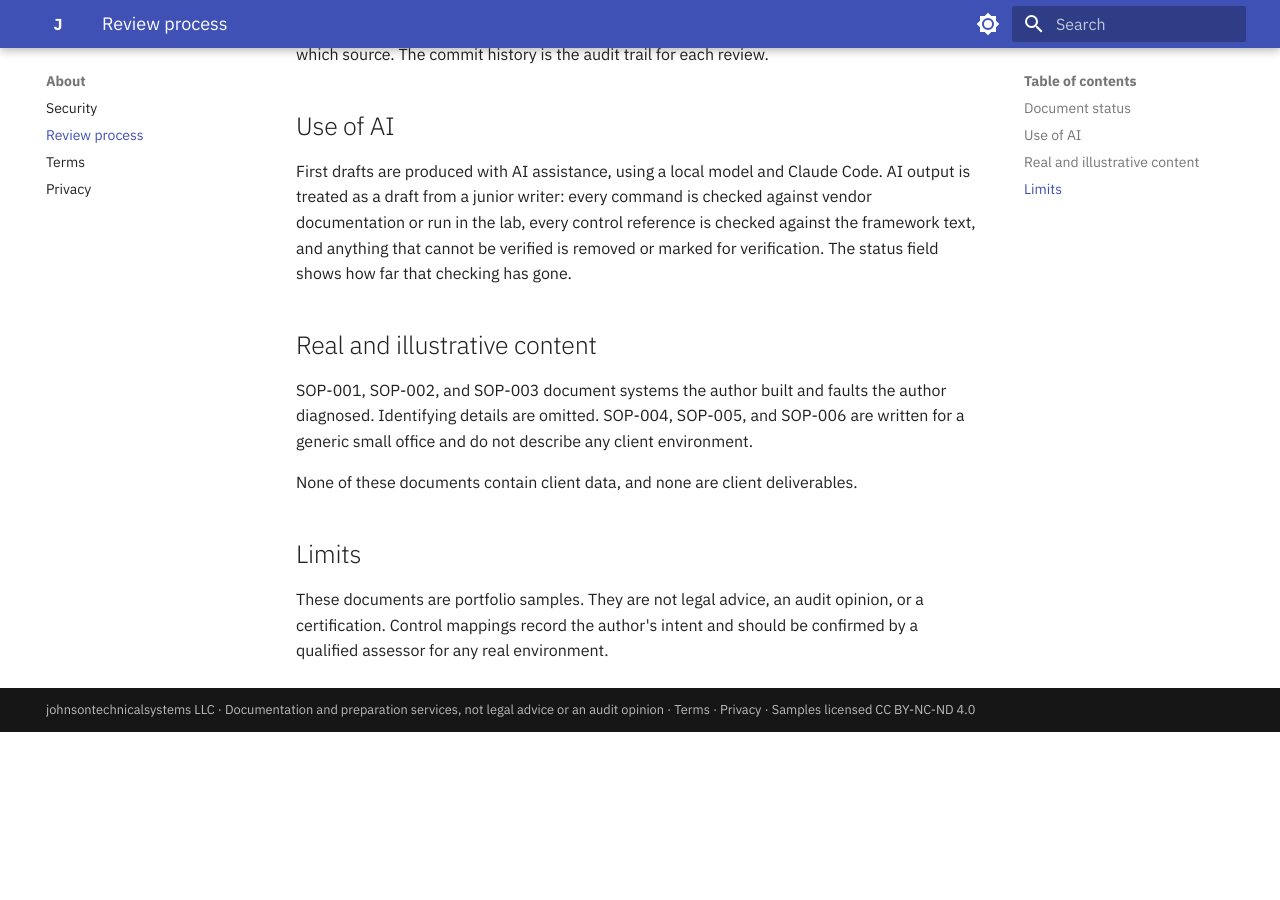
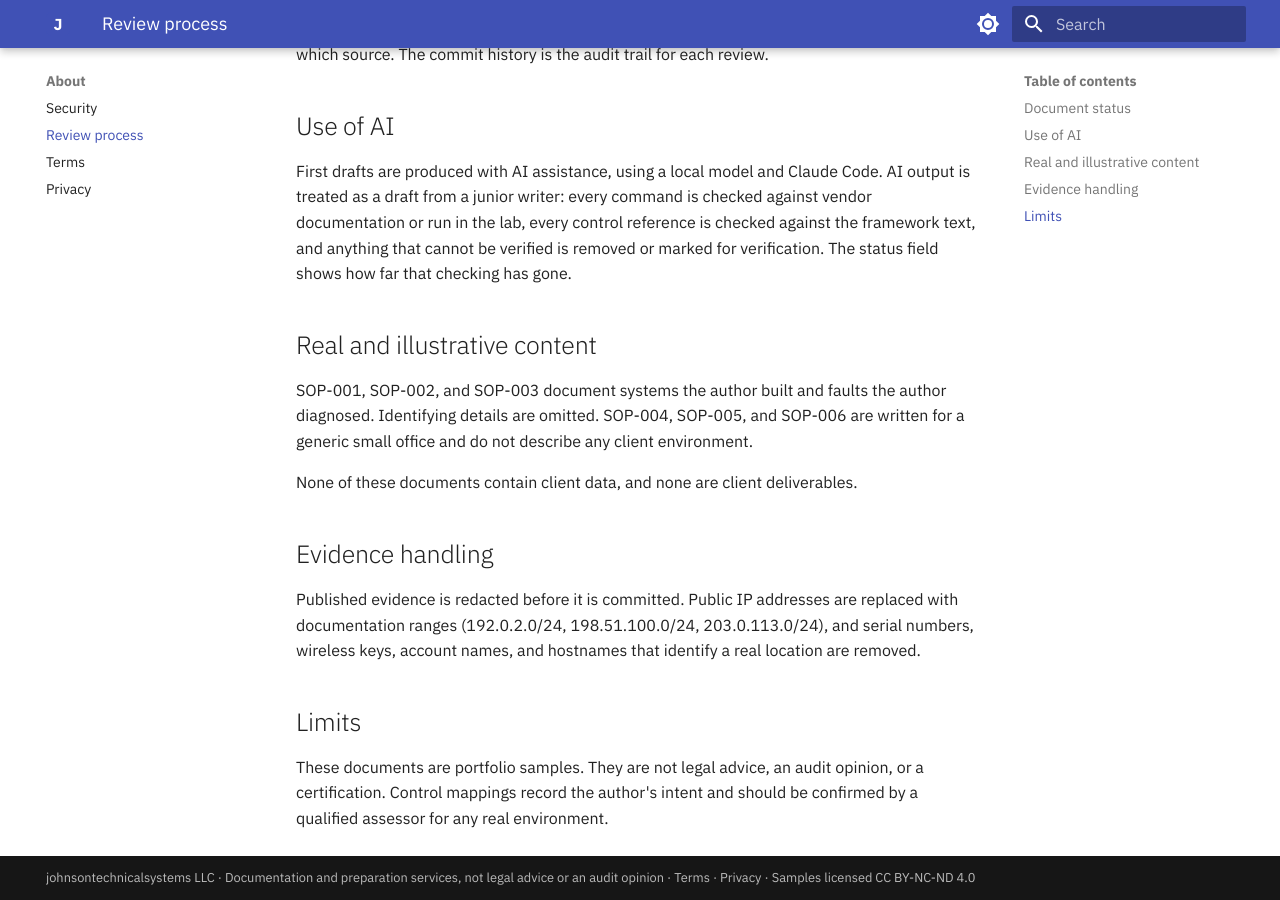
Before and after one commit to JohnsonTechnicalSystems/johnsotechnicalsystems-portfolio, an MkDocs documentation site: the page built from docs/about/review-process.md, in a window 1280 px wide and 900 px high, scrolled down 600 px. Built offline with MkDocs 1.6.1 and Material for MkDocs 9.7.7, drawn with Linux system fonts in a browser that asks for light colours; before the commit the page ends 1332 px from its top, so only the background shows below that.

Commit message:
Remove the SOP template and lab work pages from the site
Both read as study material, not client-facing samples; they move to archive/ and the evidence-handling note moves to the review process page.

Co-Authored-By: Claude Fable 5.2 <noreply@anthropic.com>

```diff
--- a/docs/about/review-process.md
+++ b/docs/about/review-process.md
@@ -22,6 +22,10 @@ SOP-001, SOP-002, and SOP-003 document systems the author built and faults the a
 
 None of these documents contain client data, and none are client deliverables.
 
+## Evidence handling
+
+Published evidence is redacted before it is committed. Public IP addresses are replaced with documentation ranges (192.0.2.0/24, 198.51.100.0/24, 203.0.113.0/24), and serial numbers, wireless keys, account names, and hostnames that identify a real location are removed.
+
 ## Limits
 
 These documents are portfolio samples. They are not legal advice, an audit opinion, or a certification. Control mappings record the author's intent and should be confirmed by a qualified assessor for any real environment.
```
Also changed, not shown: README.md (+2 -3 lines), archive/lab-work.md (renamed from docs/lab-work.md, +2 -0 lines), archive/sop-template.md (renamed from docs/templates/sop-template.md, +2 -0 lines).
